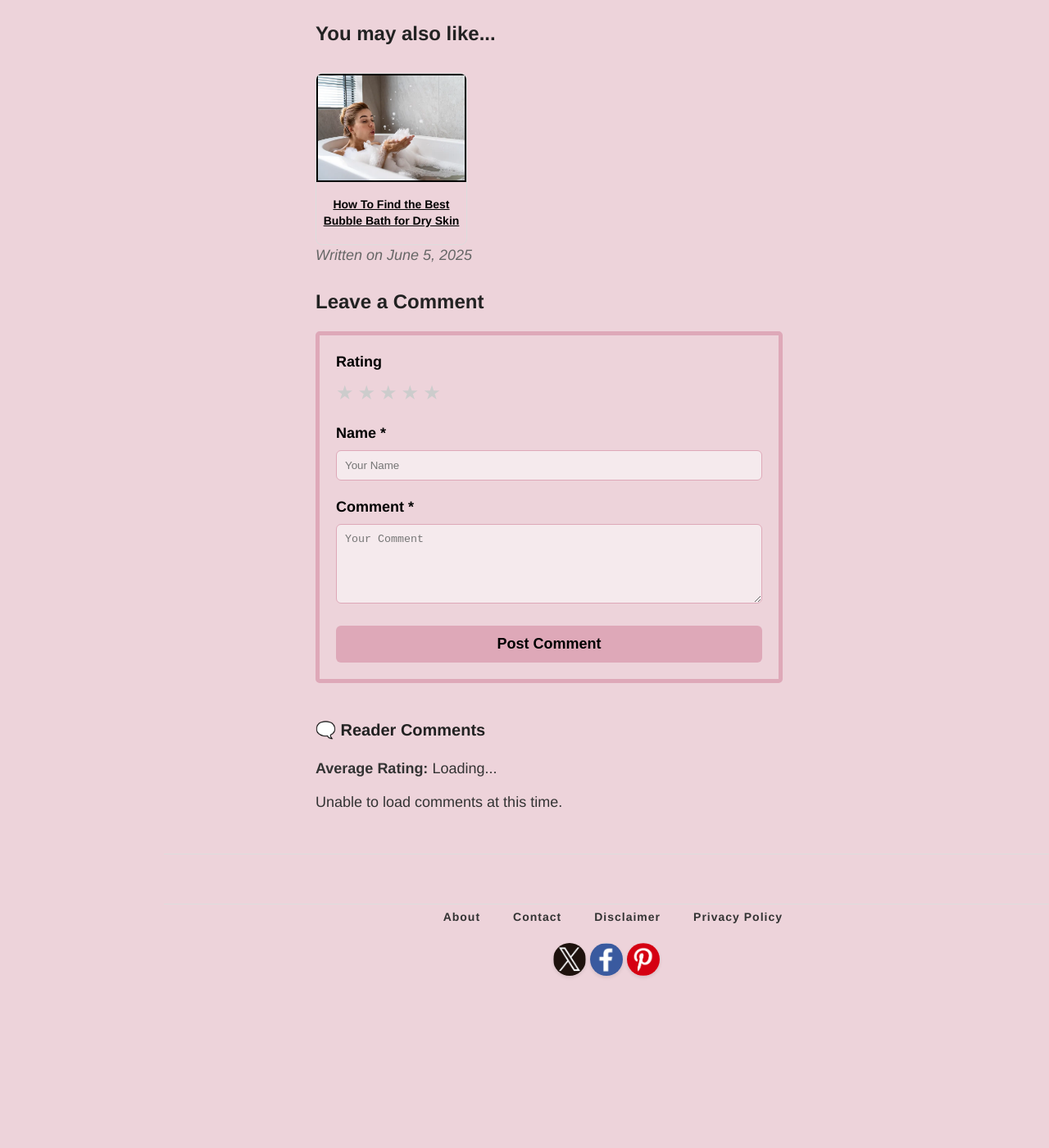
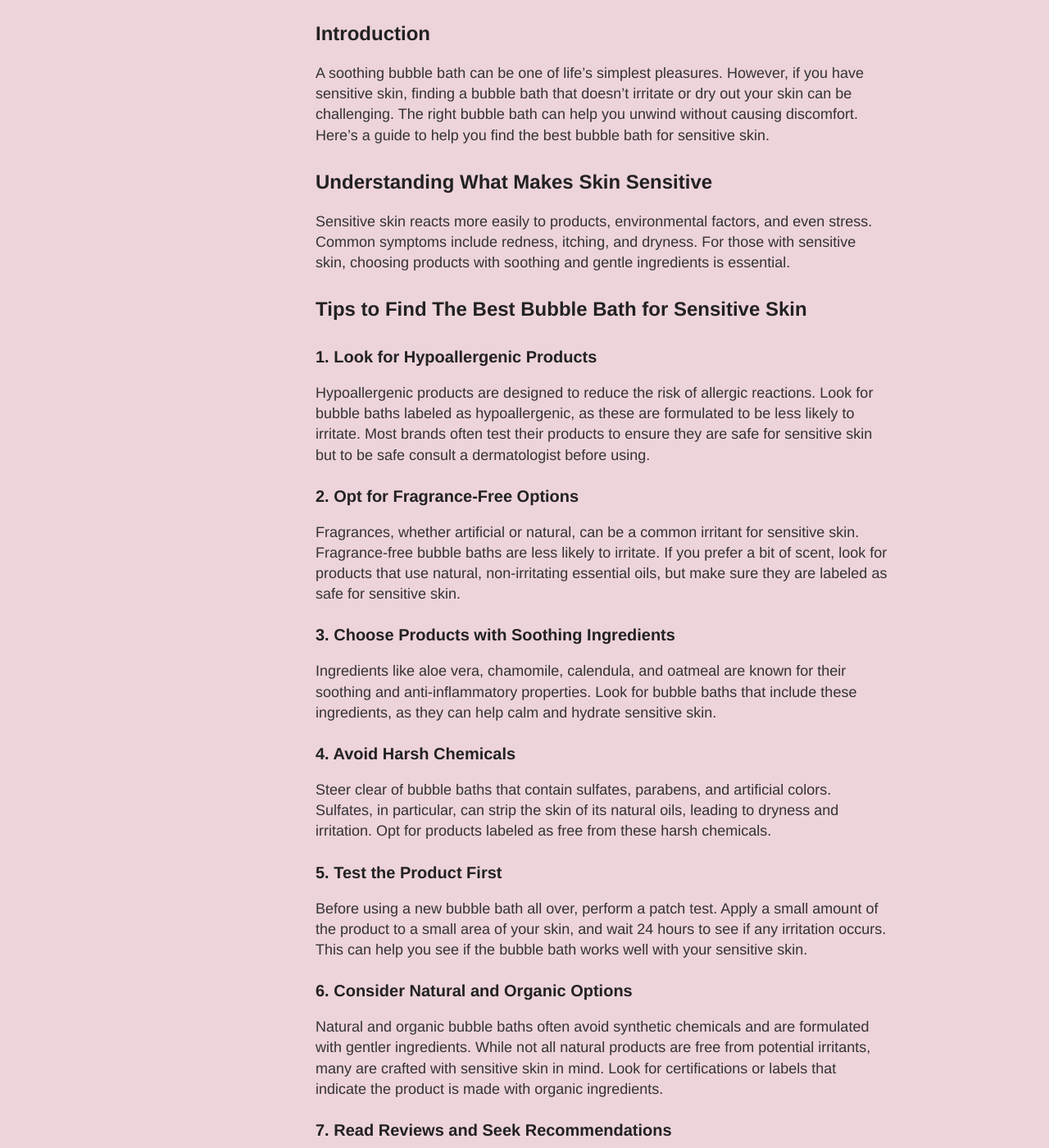
Before and after one commit to QMTesting/takeonbeauty, a Jekyll site: the page built from _posts/2025-06-05-bubble-bath-sensitive-skin.md, in a window 1280 px wide and 1400 px high, scrolled down 1005 px. Shown: the whole window at 82% size. Built offline with Jekyll 4.4.1, drawn with Linux system fonts in a browser that asks for light colours; before the commit the page ends 2222 px from its top, so only the background shows below that; some of the changed text lies outside the part shown.

Commit message:
Update 2025-06-05-bubble-bath-sensitive-skin.md

```diff
--- a/_posts/2025-06-05-bubble-bath-sensitive-skin.md
+++ b/_posts/2025-06-05-bubble-bath-sensitive-skin.md
@@ -9,3 +9,46 @@ image: "/assets/images/Bath/bubble-bath-sensitive-skin.webp"
   <img src="/assets/images/Bath/bubble-bath-sensitive-skin.webp" alt="Bubble Bath for Sensitive Skin" />
   <figcaption>Image by Racool_studio on Freepik</figcaption>
 </figure>
+
+## Introduction
+
+A soothing bubble bath can be one of life's simplest pleasures. However, if you have sensitive skin, finding a bubble bath that doesn’t irritate or dry out your skin can be challenging. The right bubble bath can help you unwind without causing discomfort. Here’s a guide to help you find the best bubble bath for sensitive skin.
+
+## Understanding What Makes Skin Sensitive
+
+Sensitive skin reacts more easily to products, environmental factors, and even stress. Common symptoms include redness, itching, and dryness. For those with sensitive skin, choosing products with soothing and gentle ingredients is essential.
+
+## Tips to Find The Best Bubble Bath for Sensitive Skin
+
+### 1. Look for Hypoallergenic Products
+Hypoallergenic products are designed to reduce the risk of allergic reactions. Look for bubble baths labeled as hypoallergenic, as these are formulated to be less likely to irritate. Most brands often test their products to ensure they are safe for sensitive skin but to be safe consult a dermatologist before using.
+
+### 2. Opt for Fragrance-Free Options
+Fragrances, whether artificial or natural, can be a common irritant for sensitive skin. Fragrance-free bubble baths are less likely to irritate. If you prefer a bit of scent, look for products that use natural, non-irritating essential oils, but make sure they are labeled as safe for sensitive skin.
+
+### 3. Choose Products with Soothing Ingredients
+Ingredients like aloe vera, chamomile, calendula, and oatmeal are known for their soothing and anti-inflammatory properties. Look for bubble baths that include these ingredients, as they can help calm and hydrate sensitive skin.
+
+### 4. Avoid Harsh Chemicals
+Steer clear of bubble baths that contain sulfates, parabens, and artificial colors. Sulfates, in particular, can strip the skin of its natural oils, leading to dryness and irritation. Opt for products labeled as free from these harsh chemicals.
+
+### 5. Test the Product First
+Before using a new bubble bath all over, perform a patch test. Apply a small amount of the product to a small area of your skin, and wait 24 hours to see if any irritation occurs. This can help you see if the bubble bath works well with your sensitive skin.
+
+### 6. Consider Natural and Organic Options
+Natural and organic bubble baths often avoid synthetic chemicals and are formulated with gentler ingredients. While not all natural products are free from potential irritants, many are crafted with sensitive skin in mind. Look for certifications or labels that indicate the product is made with organic ingredients.
+
+### 7. Read Reviews and Seek Recommendations
+Reading reviews from others with sensitive skin can provide valuable insights into how a product performs. Additionally, consider seeking recommendations from dermatologists or skincare experts, especially if you have specific skin concerns.
+
+### 8. Stay Hydrated
+Even with the gentlest bubble bath, it’s crucial to stay hydrated. Drink plenty of water and follow up your bath with a moisturizer suitable for sensitive skin to help maintain your skin’s barrier.
+
+### 9. Test Different Options
+Finding the perfect bubble bath for sensitive skin may take some experimentation. What works for others might not work for you. Be patient and give yourself time to find the right product that meets your skin’s needs.
+
+## Conclusion
+
+Enjoying a bubble bath should be a relaxing and enjoyable experience, even if you have sensitive skin. By choosing hypoallergenic, fragrance-free products with soothing ingredients, and avoiding harsh chemicals, you can indulge in your bubble bath without worry. Remember to test products and stay hydrated to keep your skin happy and healthy.
+
+Before using any beauty products, carrier oils, or essential oils, consult a healthcare professional if you have underlying skin or health conditions, allergies, or are pregnant or nursing, as they may not be suitable for all individuals.
```
